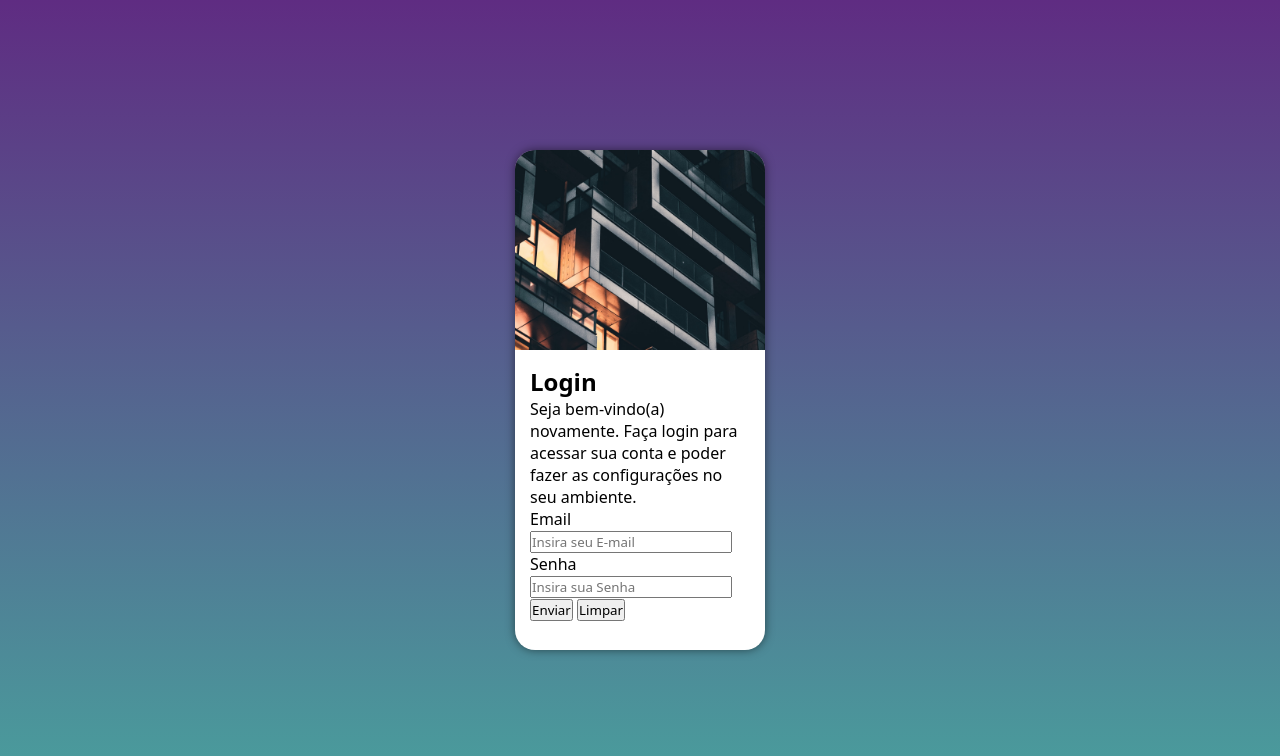
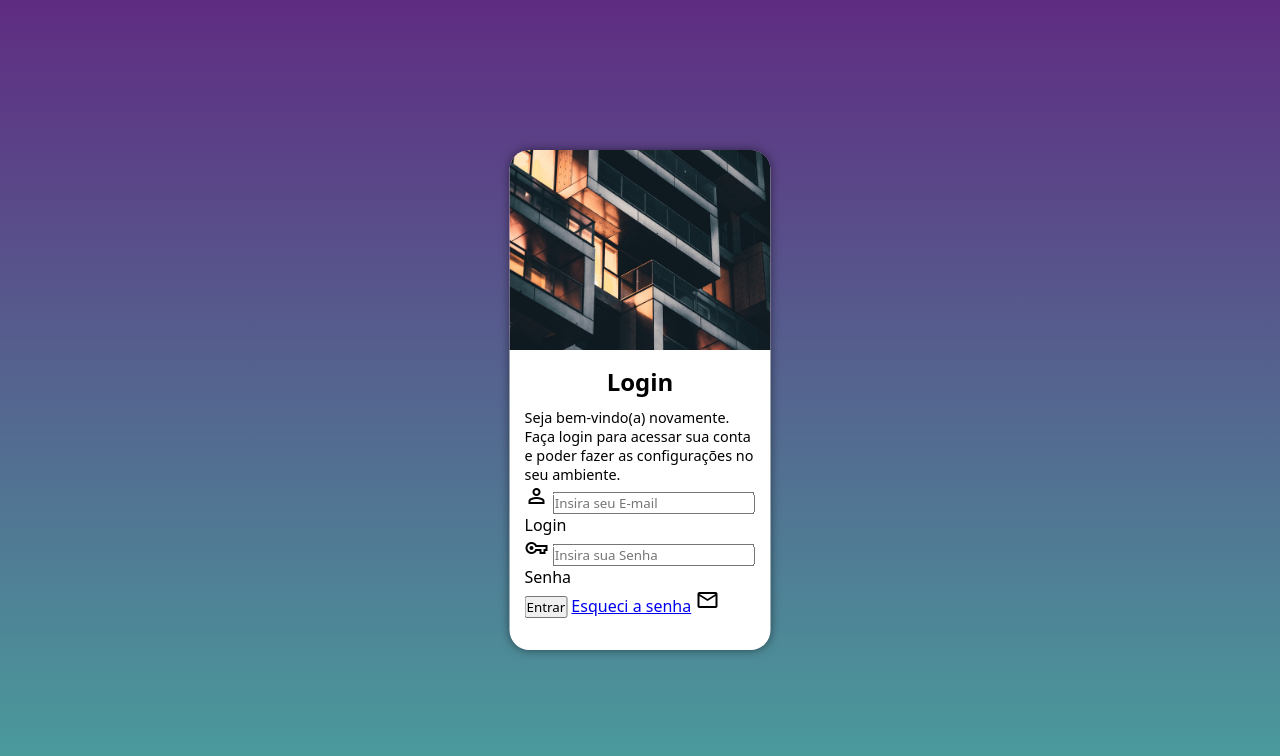
Before and after one commit to Batista204/Projeto-Login, a plain HTML site: page index.html in a window 1280 px wide. Drawn offline with nearby package versions, Linux system fonts and the light colour scheme.

Commit message:
Formulário do Projeto

```diff
--- a/estilos/media-query.css
+++ b/estilos/media-query.css
@@ -42,7 +42,7 @@
     }
 
     section#login > div#imagem {
-        float: left;
+        float: right;
         height: 100%;
         width: 50%;
     }
@@ -51,4 +51,12 @@
             float: left;
             width: 50%;
         }
+
+        div#formulario > h1 {
+            font-size: 2em;
+        }
+
+        div#formulario > p {
+            font-size: 1.2em;
+        }
  }
--- a/estilos/style.css
+++ b/estilos/style.css
@@ -44,7 +44,7 @@ section#login {
 
     background-color: white;
     height: 500px;
-    width: 250px;
+    width: 261px;
     border-radius: 20px;
     box-shadow: 0px 0px 10px rgba(0, 0, 0, 0.507);
 
@@ -54,6 +54,7 @@ section#login {
 
 section#login > div#imagem {
     background: var(--cor02) url(../Imagens/pexels-brayden-law-1829191\ \(1\).jpg);
+    background-position: left center;
     background-repeat: no-repeat;
     background-size: cover;
     height: 200px;
@@ -64,3 +65,12 @@ section#login > div#formulario {
     padding: 15px;
     display: block;
 }
+
+div#formulario > h1 {
+    text-align: center;
+    margin-bottom: 10px;
+}
+
+div#formulario > p {
+    font-size: 0.9em;
+}
--- a/index.html
+++ b/index.html
@@ -5,6 +5,7 @@
     <meta http-equiv="X-UA-Compatible" content="IE=edge">
     <meta name="viewport" content="width=device-width, initial-scale=1.0">
     <title>Login</title>
+    <link rel="stylesheet" href="https://fonts.googleapis.com/css2?family=Material+Symbols+Outlined:opsz,wght,FILL,GRAD@48,400,0,0" />
     <link rel="stylesheet" href="estilos/style.css">
     <link rel="stylesheet" href="estilos/media-query.css">
 </head>
@@ -20,21 +21,19 @@
                 <p>Seja bem-vindo(a) novamente. Faça login para acessar sua conta e poder fazer as configurações no seu ambiente.</p>
 
                 <form action="login.php" method="post" autocomplete="on">
-
-                    <fiedset>
-                        <p>
-                            <label for="iemal">Email</label>
-                            <input type="email" name="email" id="iemal" autocomplete="email" required placeholder="Insira seu E-mail">
-                        </p>
-                        <p>
-                            <label for="isenha">Senha</label>
-                            <input type="password" name="senha" id="isenha" autocomplete="current-password" required placeholder="Insira sua Senha" minlength="10" maxlength="15">
-                        </p>
-                        <p>
-                            <input type="submit" value="Enviar">
-                            <input type="reset" value="Limpar">
-                        </p>
-                    </fiedset>
+                    <div class="campo">
+                        <span class="material-symbols-outlined">person</span>
+                        <input type="email" name="login" id="ilogin" placeholder="Insira seu E-mail" autocomplete="email" required maxlength="30">
+                        <label for="ilogin">Login</label>
+                    </div>
+                    <div class="campo">
+                        <span class="material-symbols-outlined">vpn_key</span>
+                        <input type="password" name="senha" id="isenha" placeholder="Insira sua Senha" autocomplete="current-password" required minlength="8" maxlength="15">
+                        <label for="isenha">Senha</label>
+                    </div>
+                    <input type="submit" value="Entrar">
+                    <a href="esqueci.html">Esqueci a senha</a>
+                    <span class="material-symbols-outlined">mail</span>
                 </form>
 
             </div>
```
